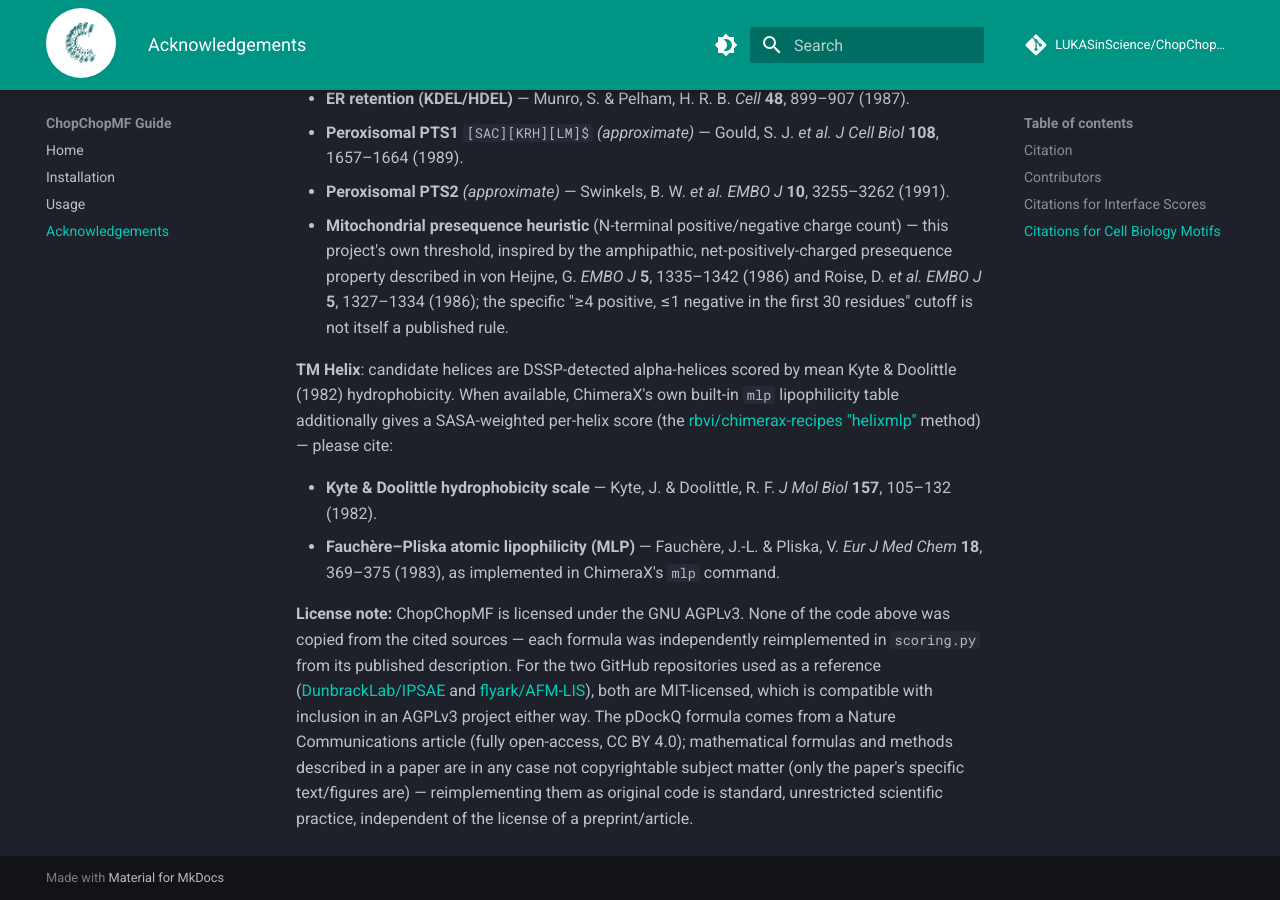
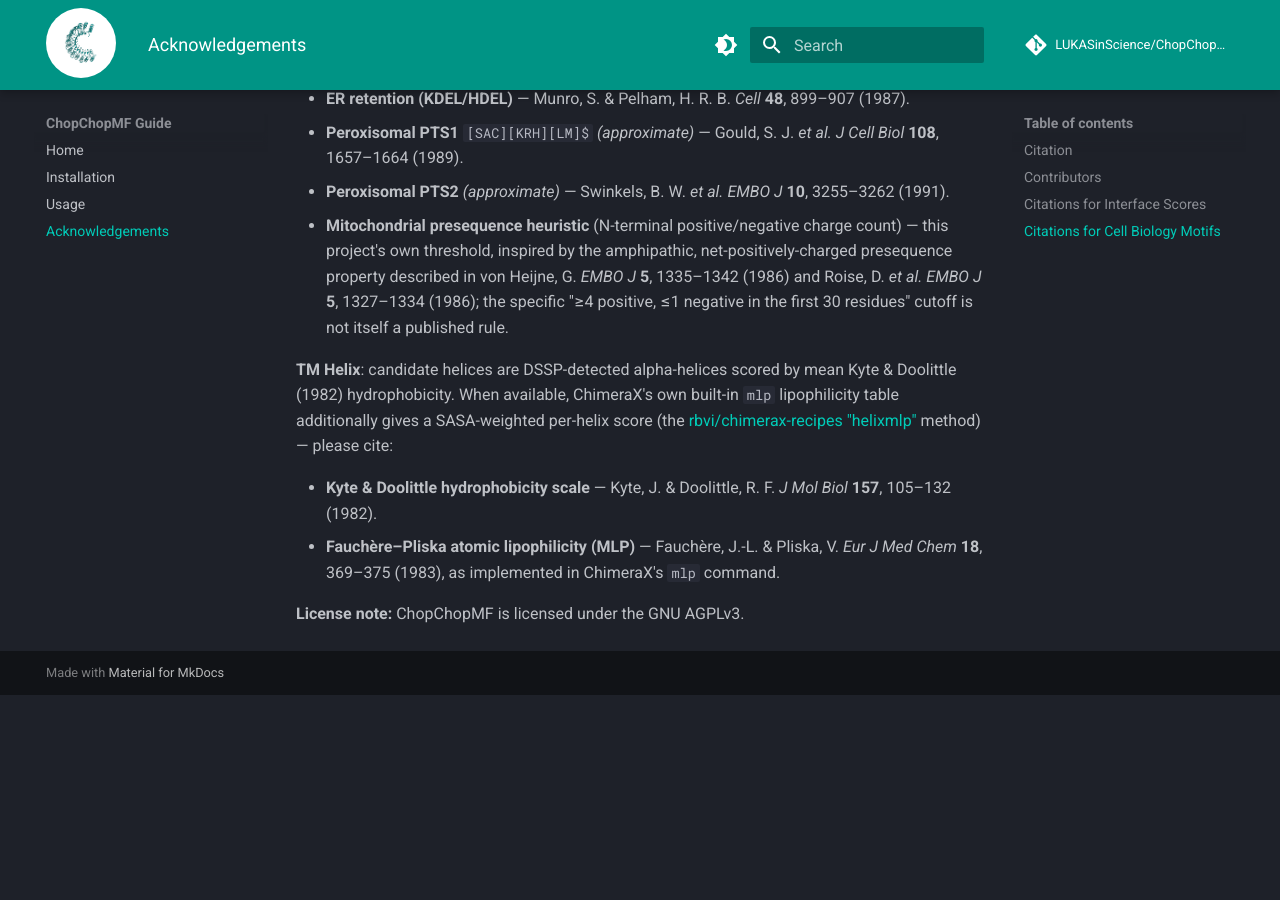
Before and after one commit to LUKASinScience/ChopChopMF, an MkDocs documentation site: the page built from docs/acknowledgements.md, in a window 1280 px wide and 900 px high, scrolled down 2203 px. Built offline with MkDocs 1.6.1 and Material for MkDocs 9.7.7, drawn with Linux system fonts in a browser that asks for light colours; comment, search, counter and statistics services are not loaded; after the commit the page ends 2898 px from its top, so only the background shows below that.

Commit message:
Update acknowledgements.md

```diff
--- a/docs/acknowledgements.md
+++ b/docs/acknowledgements.md
@@ -59,4 +59,4 @@ method) — please cite:
 - **Kyte & Doolittle hydrophobicity scale** — Kyte, J. & Doolittle, R. F. *J Mol Biol* **157**, 105–132 (1982).
 - **Fauchère–Pliska atomic lipophilicity (MLP)** — Fauchère, J.-L. & Pliska, V. *Eur J Med Chem* **18**, 369–375 (1983), as implemented in ChimeraX's `mlp` command.
 
-**License note:** ChopChopMF is licensed under the GNU AGPLv3. None of the code above was copied from the cited sources — each formula was independently reimplemented in `scoring.py` from its published description. For the two GitHub repositories used as a reference ([DunbrackLab/IPSAE](https://github.com/DunbrackLab/IPSAE) and [flyark/AFM-LIS](https://github.com/flyark/AFM-LIS)), both are MIT-licensed, which is compatible with inclusion in an AGPLv3 project either way. The pDockQ formula comes from a Nature Communications article (fully open-access, CC BY 4.0); mathematical formulas and methods described in a paper are in any case not copyrightable subject matter (only the paper's specific text/figures are) — reimplementing them as original code is standard, unrestricted scientific practice, independent of the license of a preprint/article.
+**License note:** ChopChopMF is licensed under the GNU AGPLv3.
```
